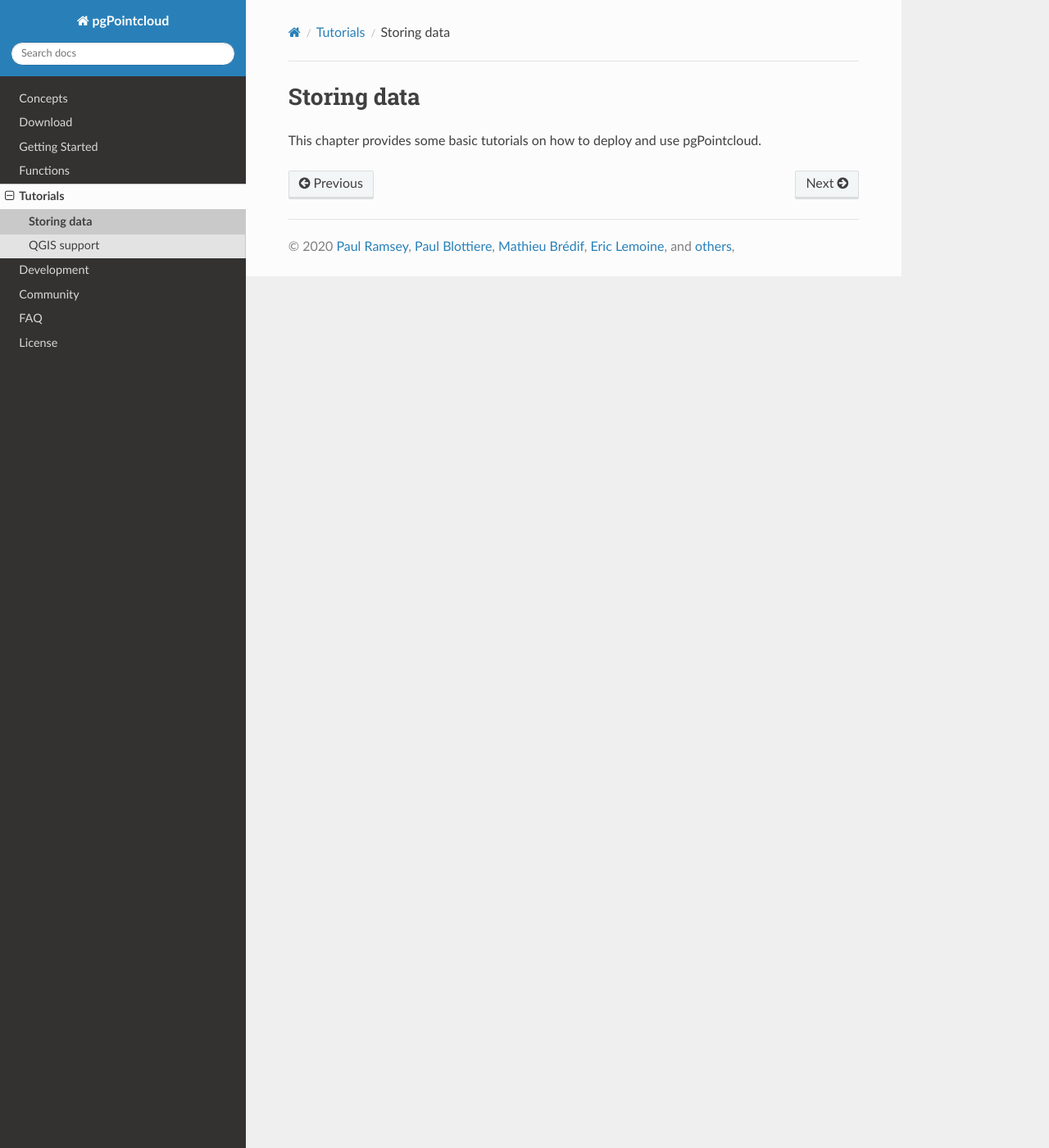
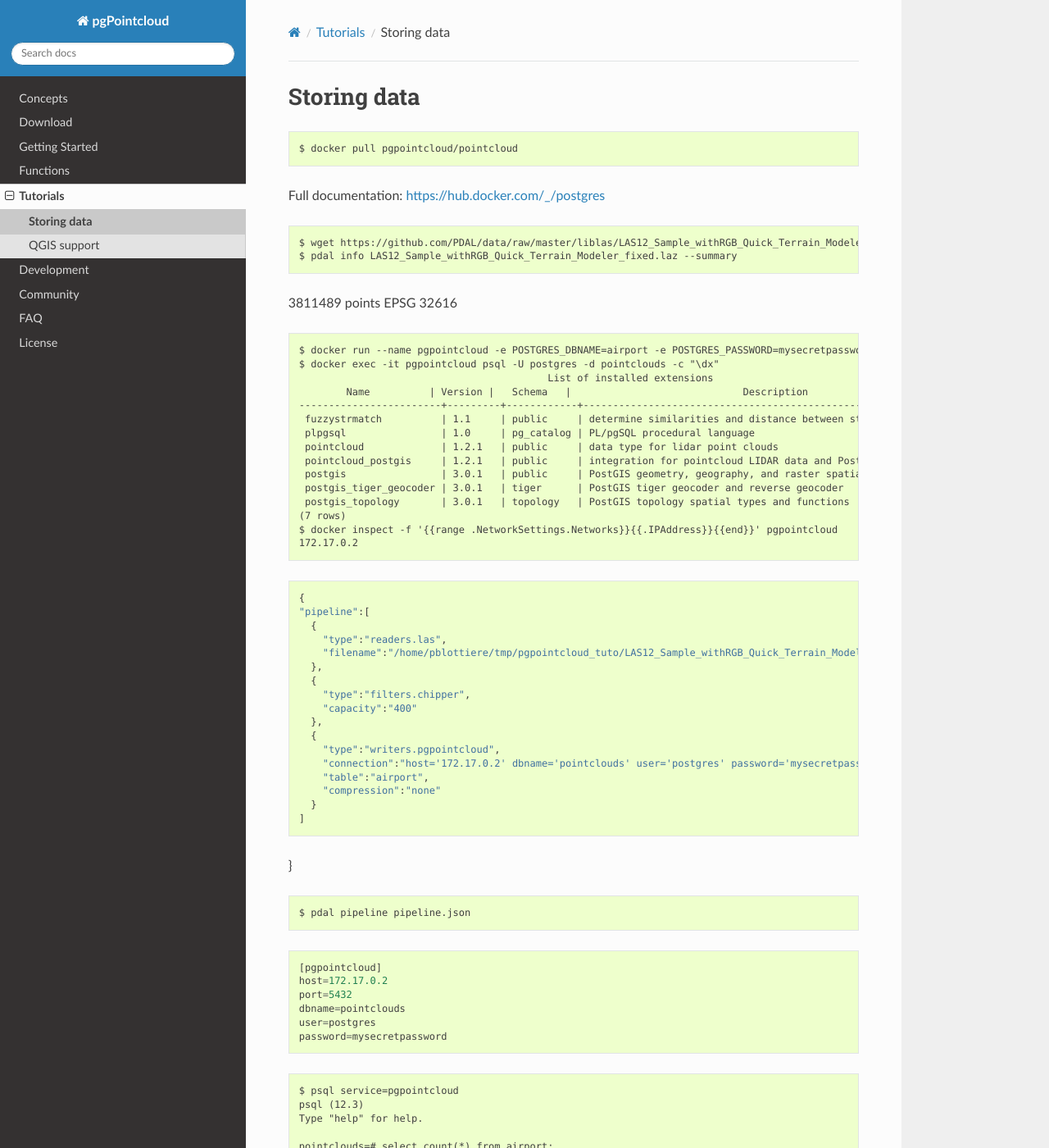
Before and after one commit to pgpointcloud/pointcloud, a Sphinx documentation site: the page built from doc/tutorials/storing.rst, in a window 1280 px wide and 1400 px high. Shown: the whole window at 82% size. Built offline with Sphinx 7.4.7 and the Read the Docs theme 2.0.0, drawn with Linux system fonts in a browser that asks for light colours; some of the changed text lies outside the part shown.

Commit message:
Add basic command

```diff
--- a/doc/tutorials/storing.rst
+++ b/doc/tutorials/storing.rst
@@ -2,5 +2,80 @@
 Storing data
 ******************************************************************************
 
-This chapter provides some basic tutorials on how to deploy and use
-pgPointcloud.
+.. code-block::
+
+  $ docker pull pgpointcloud/pointcloud
+
+Full documentation: https://hub.docker.com/_/postgres
+
+.. code-block::
+
+  $ wget https://github.com/PDAL/data/raw/master/liblas/LAS12_Sample_withRGB_Quick_Terrain_Modeler_fixed.laz
+  $ pdal info LAS12_Sample_withRGB_Quick_Terrain_Modeler_fixed.laz --summary
+
+3811489 points
+EPSG 32616
+
+.. code-block::
+
+  $ docker run --name pgpointcloud -e POSTGRES_DBNAME=airport -e POSTGRES_PASSWORD=mysecretpassword -d pgpointcloud/pointcloud
+  $ docker exec -it pgpointcloud psql -U postgres -d pointclouds -c "\dx"
+                                            List of installed extensions
+          Name          | Version |   Schema   |                             Description
+  ------------------------+---------+------------+---------------------------------------------------------------------
+   fuzzystrmatch          | 1.1     | public     | determine similarities and distance between strings
+   plpgsql                | 1.0     | pg_catalog | PL/pgSQL procedural language
+   pointcloud             | 1.2.1   | public     | data type for lidar point clouds
+   pointcloud_postgis     | 1.2.1   | public     | integration for pointcloud LIDAR data and PostGIS geometry data
+   postgis                | 3.0.1   | public     | PostGIS geometry, geography, and raster spatial types and functions
+   postgis_tiger_geocoder | 3.0.1   | tiger      | PostGIS tiger geocoder and reverse geocoder
+   postgis_topology       | 3.0.1   | topology   | PostGIS topology spatial types and functions
+  (7 rows)
+  $ docker inspect -f '{{range .NetworkSettings.Networks}}{{.IPAddress}}{{end}}' pgpointcloud
+  172.17.0.2
+
+.. code-block::
+
+  {
+  "pipeline":[
+    {
+      "type":"readers.las",
+      "filename":"/home/pblottiere/tmp/pgpointcloud_tuto/LAS12_Sample_withRGB_Quick_Terrain_Modeler_fixed.laz"
+    },
+    {
+      "type":"filters.chipper",
+      "capacity":"400"
+    },
+    {
+      "type":"writers.pgpointcloud",
+      "connection":"host='172.17.0.2' dbname='pointclouds' user='postgres' password='mysecretpassword' port='5432'",
+      "table":"airport",
+      "compression":"none"
+    }
+  ]
+}
+
+.. code-block::
+
+  $ pdal pipeline pipeline.json
+
+.. code-block::
+
+  [pgpointcloud]
+  host=172.17.0.2
+  port=5432
+  dbname=pointclouds
+  user=postgres
+  password=mysecretpassword
+
+.. code-block::
+
+  $ psql service=pgpointcloud
+  psql (12.3)
+  Type "help" for help.
+
+  pointclouds=# select count(*) from airport;
+   count
+  -------
+    9529
+  (1 row)
```
